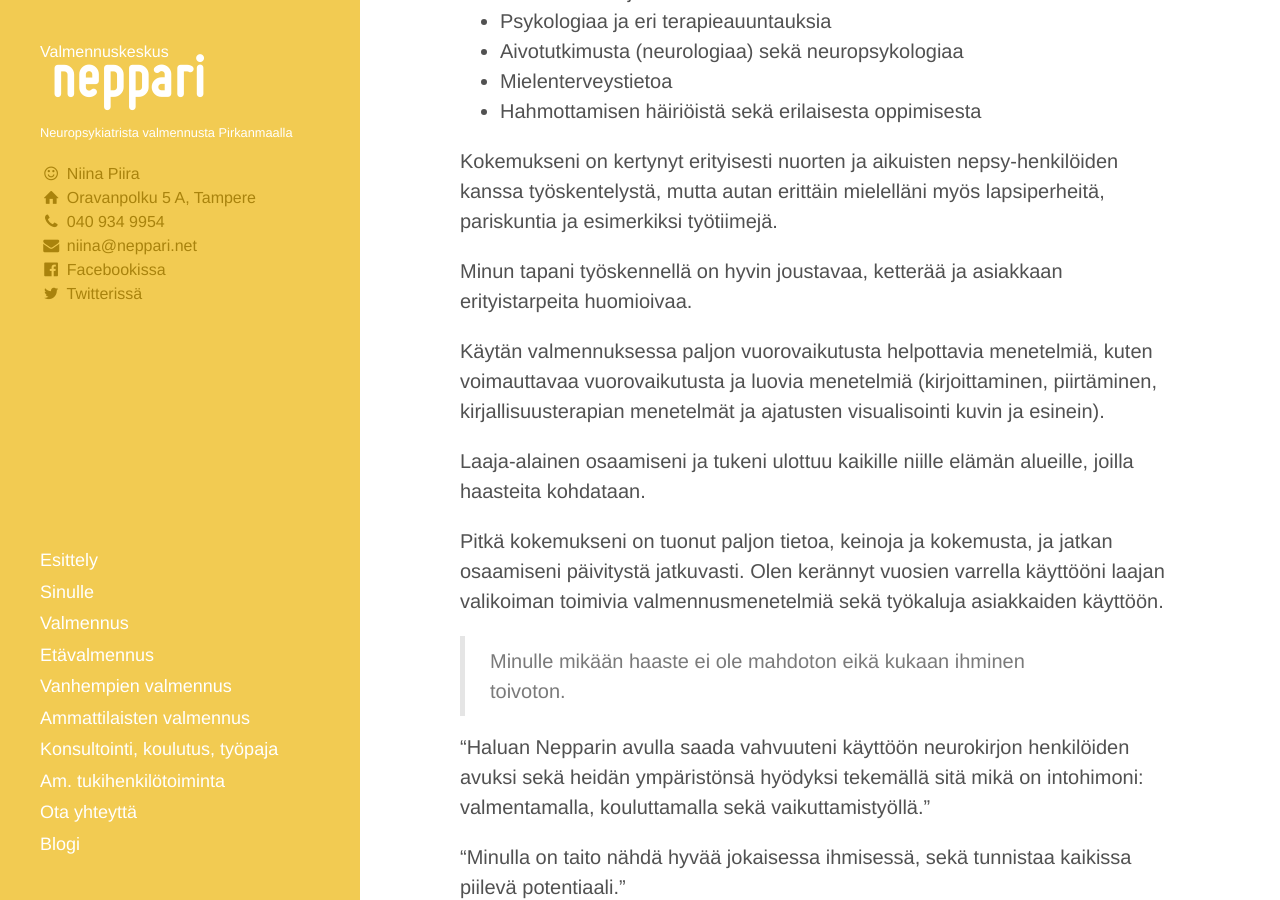
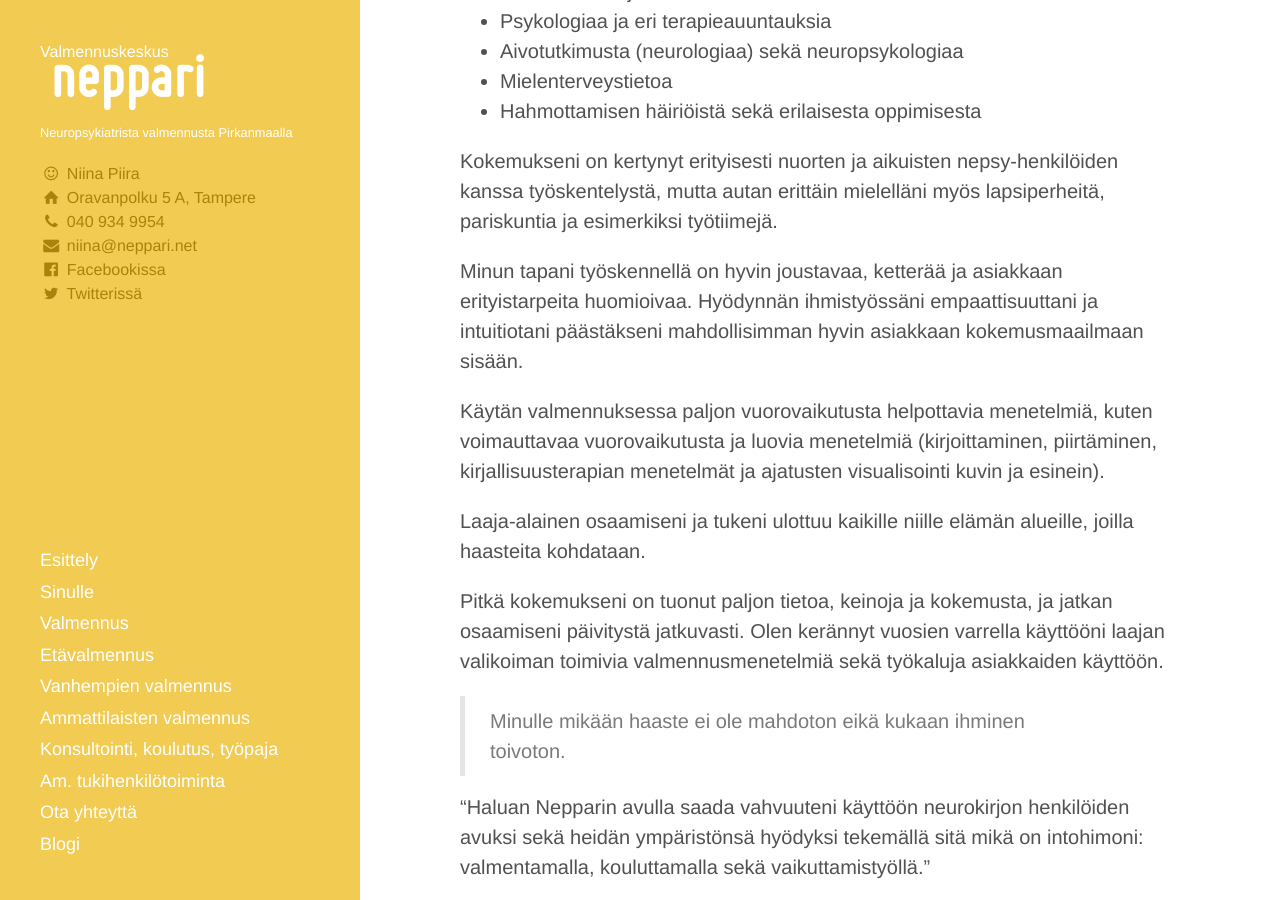
Before and after one commit to niinapiira/neppari.net, a Jekyll site: the page built from niina.md, in a window 1280 px wide and 900 px high, scrolled down 755 px. Built offline with Jekyll 4.4.1, drawn with Linux system fonts in a browser that asks for light colours; our own code applies the rules of GitHub Pages for plain Markdown files.

Commit message:
Updated niina.md

```diff
--- a/niina.md
+++ b/niina.md
@@ -27,7 +27,7 @@ Olen opiskellut myös jonkin verran
 
 Kokemukseni on kertynyt erityisesti nuorten ja aikuisten nepsy-henkilöiden kanssa työskentelystä, mutta autan erittäin mielelläni myös lapsiperheitä, pariskuntia ja esimerkiksi työtiimejä.
 
-Minun tapani työskennellä on hyvin joustavaa, ketterää ja asiakkaan erityistarpeita huomioivaa.
+Minun tapani työskennellä on hyvin joustavaa, ketterää ja asiakkaan erityistarpeita huomioivaa. Hyödynnän ihmistyössäni empaattisuuttani ja intuitiotani päästäkseni mahdollisimman hyvin asiakkaan kokemusmaailmaan sisään.
 
 Käytän valmennuksessa paljon vuorovaikutusta helpottavia menetelmiä, kuten voimauttavaa vuorovaikutusta ja luovia menetelmiä (kirjoittaminen, piirtäminen, kirjallisuusterapian menetelmät ja ajatusten visualisointi kuvin ja esinein).
 
```
